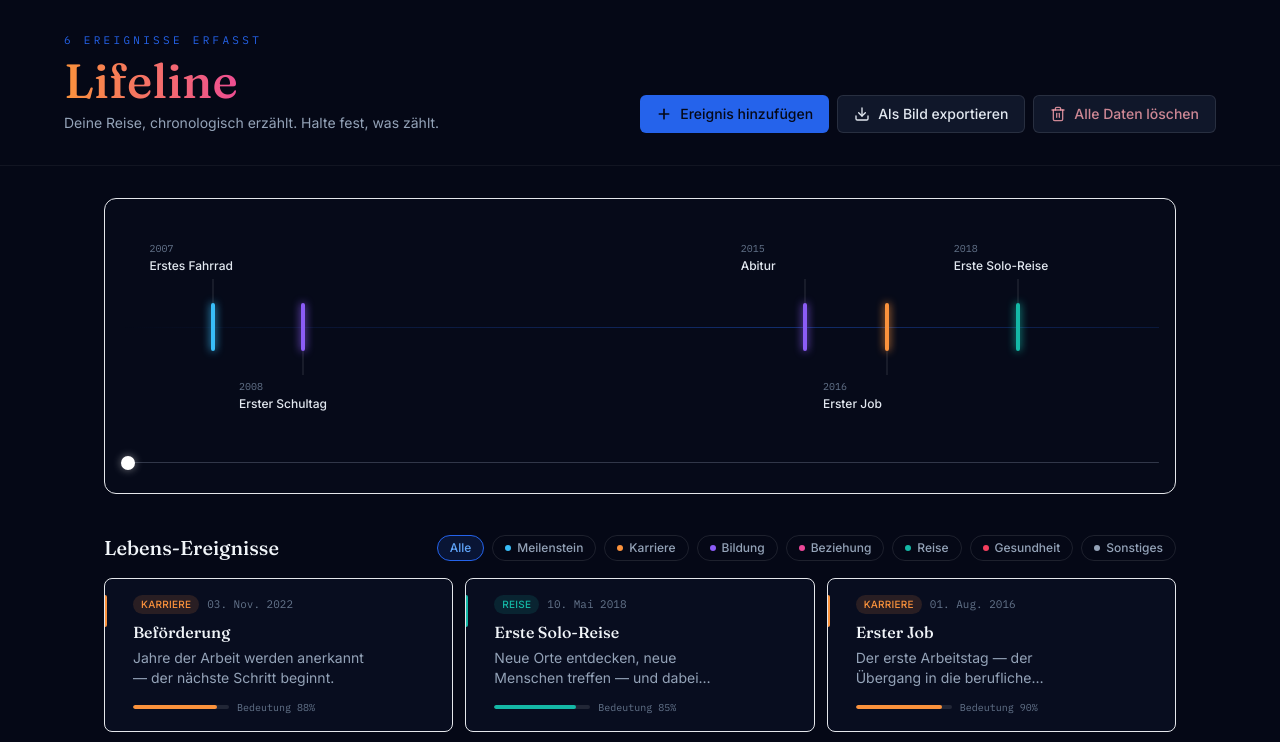
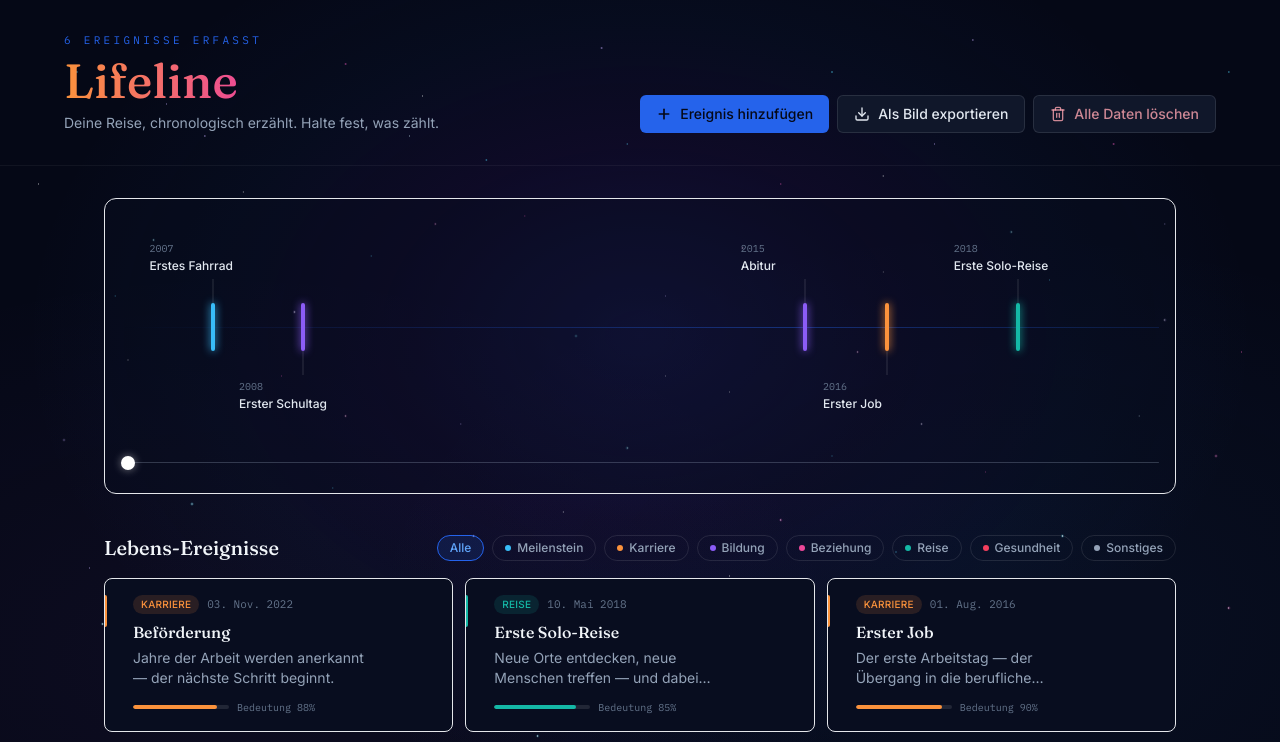
Before and after one commit to ksukh-ux/lifeline-project, a React (Vite) app in the folder frontend/: page / in a window 1280 px wide. Shown: the top 742 px of the page. Built offline with nearby package versions, Linux system fonts and the light colour scheme.

Commit message:
feat(ui): Konstellationshintergrund ergänzen

```diff
--- a/frontend/src/index.css
+++ b/frontend/src/index.css
@@ -66,3 +66,159 @@
     box-shadow: 0 0 8px rgba(255, 255, 255, 0.45);
   }
 }
+
+/* Blau-violetter Lichtschein hinter der Timeline */
+
+body {
+  min-height: 100vh;
+  position: relative;
+  background-color: #050816;
+  background-image:
+    radial-gradient(
+      ellipse at 50% 42%,
+      rgba(79, 70, 229, 0.2) 0%,
+      rgba(91, 33, 182, 0.1) 28%,
+      rgba(37, 99, 235, 0.04) 48%,
+      transparent 68%
+    ),
+    radial-gradient(
+      ellipse at 78% 78%,
+      rgba(59, 130, 246, 0.06),
+      transparent 45%
+    ),
+    radial-gradient(
+      ellipse at 18% 82%,
+      rgba(168, 85, 247, 0.05),
+      transparent 42%
+    );
+  background-attachment: fixed;
+}
+
+/* Viele kleine, unterschiedlich leuchtende Sterne */
+
+body::before {
+  content: "";
+  position: fixed;
+  inset: 0;
+  z-index: 0;
+  pointer-events: none;
+  opacity: 0.9;
+  filter: saturate(1.6);
+
+  background-image:
+    /* Kleine Sterne mit sanftem farbigem Halo */
+    radial-gradient(circle at 6% 9%, #fff 0 0.2px, rgba(125, 211, 252, 0.48) 0.5px, transparent 1.4px),
+    radial-gradient(circle at 16% 17%, #fff 0 0.18px, rgba(196, 181, 253, 0.46) 0.5px, transparent 1.3px),
+    radial-gradient(circle at 27% 8%, #fff 0 0.2px, rgba(244, 114, 182, 0.44) 0.5px, transparent 1.4px),
+    radial-gradient(circle at 38% 20%, #fff 0 0.18px, rgba(125, 211, 252, 0.44) 0.5px, transparent 1.3px),
+    radial-gradient(circle at 47% 6%, #fff 0 0.2px, rgba(196, 181, 253, 0.48) 0.5px, transparent 1.4px),
+    radial-gradient(circle at 56% 16%, #fff 0 0.18px, rgba(244, 114, 182, 0.42) 0.5px, transparent 1.3px),
+    radial-gradient(circle at 65% 9%, #fff 0 0.2px, rgba(125, 211, 252, 0.46) 0.5px, transparent 1.4px),
+    radial-gradient(circle at 76% 5%, #fff 0 0.18px, rgba(196, 181, 253, 0.44) 0.5px, transparent 1.3px),
+    radial-gradient(circle at 87% 18%, #fff 0 0.2px, rgba(244, 114, 182, 0.44) 0.5px, transparent 1.4px),
+    radial-gradient(circle at 96% 9%, #fff 0 0.18px, rgba(125, 211, 252, 0.44) 0.5px, transparent 1.3px),
+
+    radial-gradient(circle at 12% 30%, #fff 0 0.27px, rgba(125, 211, 252, 0.3) 0.75px, transparent 1.9px),
+    radial-gradient(circle at 23% 39%, #fff 0 0.3px, rgba(196, 181, 253, 0.32) 0.8px, transparent 2px),
+    radial-gradient(circle at 34% 28%, #fff 0 0.3px, rgba(244, 114, 182, 0.26) 0.7px, transparent 1.8px),
+    radial-gradient(circle at 45% 42%, #fff 0 0.27px, rgba(125, 211, 252, 0.3) 0.75px, transparent 1.9px),
+    radial-gradient(circle at 58% 31%, #fff 0 0.3px, rgba(196, 181, 253, 0.32) 0.8px, transparent 2px),
+    radial-gradient(circle at 67% 44%, #fff 0 0.3px, rgba(244, 114, 182, 0.26) 0.7px, transparent 1.8px),
+    radial-gradient(circle at 79% 29%, #fff 0 0.27px, rgba(125, 211, 252, 0.3) 0.75px, transparent 1.9px),
+    radial-gradient(circle at 91% 40%, #fff 0 0.3px, rgba(196, 181, 253, 0.32) 0.8px, transparent 2px),
+
+    radial-gradient(circle at 5% 55%, #fff 0 0.3px, rgba(196, 181, 253, 0.26) 0.7px, transparent 1.8px),
+    radial-gradient(circle at 15% 63%, #fff 0 0.3px, rgba(125, 211, 252, 0.32) 0.8px, transparent 2px),
+    radial-gradient(circle at 27% 52%, #fff 0 0.27px, rgba(244, 114, 182, 0.28) 0.75px, transparent 1.9px),
+    radial-gradient(circle at 37% 67%, #fff 0 0.3px, rgba(196, 181, 253, 0.26) 0.7px, transparent 1.8px),
+    radial-gradient(circle at 49% 56%, #fff 0 0.3px, rgba(125, 211, 252, 0.32) 0.8px, transparent 2px),
+    radial-gradient(circle at 61% 65%, #fff 0 0.27px, rgba(244, 114, 182, 0.28) 0.75px, transparent 1.9px),
+    radial-gradient(circle at 72% 53%, #fff 0 0.3px, rgba(196, 181, 253, 0.26) 0.7px, transparent 1.8px),
+    radial-gradient(circle at 83% 67%, #fff 0 0.3px, rgba(125, 211, 252, 0.32) 0.8px, transparent 2px),
+    radial-gradient(circle at 95% 57%, #fff 0 0.27px, rgba(244, 114, 182, 0.28) 0.75px, transparent 1.9px),
+
+    radial-gradient(circle at 8% 78%, #fff 0 0.27px, rgba(125, 211, 252, 0.3) 0.75px, transparent 1.9px),
+    radial-gradient(circle at 19% 88%, #fff 0 0.3px, rgba(196, 181, 253, 0.26) 0.7px, transparent 1.8px),
+    radial-gradient(circle at 30% 75%, #fff 0 0.3px, rgba(244, 114, 182, 0.3) 0.8px, transparent 2px),
+    radial-gradient(circle at 42% 92%, #fff 0 0.27px, rgba(125, 211, 252, 0.3) 0.75px, transparent 1.9px),
+    radial-gradient(circle at 53% 80%, #fff 0 0.3px, rgba(196, 181, 253, 0.26) 0.7px, transparent 1.8px),
+    radial-gradient(circle at 64% 94%, #fff 0 0.3px, rgba(244, 114, 182, 0.3) 0.8px, transparent 2px),
+    radial-gradient(circle at 75% 77%, #fff 0 0.27px, rgba(125, 211, 252, 0.3) 0.75px, transparent 1.9px),
+    radial-gradient(circle at 86% 89%, #fff 0 0.3px, rgba(196, 181, 253, 0.26) 0.7px, transparent 1.8px),
+    radial-gradient(circle at 96% 76%, #fff 0 0.3px, rgba(244, 114, 182, 0.3) 0.8px, transparent 2px),
+
+    /* Sehr feine Hintergrundsterne */
+    radial-gradient(circle at 10% 45%, rgba(255, 255, 255, 0.55) 0 0.25px, transparent 1px),
+    radial-gradient(circle at 32% 17%, rgba(224, 242, 254, 0.55) 0 0.25px, transparent 1px),
+    radial-gradient(circle at 52% 47%, rgba(237, 233, 254, 0.55) 0 0.25px, transparent 1px),
+    radial-gradient(circle at 69% 22%, rgba(255, 255, 255, 0.55) 0 0.25px, transparent 1px),
+    radial-gradient(circle at 89% 52%, rgba(224, 242, 254, 0.55) 0 0.25px, transparent 1px),
+    radial-gradient(circle at 24% 82%, rgba(237, 233, 254, 0.55) 0 0.25px, transparent 1px),
+    radial-gradient(circle at 57% 72%, rgba(255, 255, 255, 0.55) 0 0.25px, transparent 1px),
+    radial-gradient(circle at 92% 96%, rgba(224, 242, 254, 0.55) 0 0.25px, transparent 1px);
+
+  background-repeat: no-repeat;
+}
+
+/* Zusätzliche sehr kleine Sterne zwischen den leuchtenden Sternen */
+
+body::after {
+  content: "";
+  position: fixed;
+  inset: 0;
+  z-index: 0;
+  pointer-events: none;
+  opacity: 0.8;
+  filter: saturate(1.45);
+
+  background-image:
+    radial-gradient(circle at 3% 23%, rgba(255, 255, 255, 0.7) 0 0.25px, transparent 0.9px),
+    radial-gradient(circle at 9% 37%, rgba(125, 211, 252, 0.65) 0 0.25px, transparent 1px),
+    radial-gradient(circle at 13% 13%, rgba(196, 181, 253, 0.65) 0 0.25px, transparent 1px),
+    radial-gradient(circle at 19% 24%, rgba(255, 255, 255, 0.65) 0 0.25px, transparent 0.9px),
+    radial-gradient(circle at 22% 47%, rgba(244, 114, 182, 0.6) 0 0.25px, transparent 1px),
+    radial-gradient(circle at 29% 32%, rgba(125, 211, 252, 0.65) 0 0.25px, transparent 1px),
+    radial-gradient(circle at 33% 12%, rgba(255, 255, 255, 0.7) 0 0.25px, transparent 0.9px),
+    radial-gradient(circle at 36% 53%, rgba(196, 181, 253, 0.65) 0 0.25px, transparent 1px),
+    radial-gradient(circle at 41% 27%, rgba(244, 114, 182, 0.6) 0 0.25px, transparent 1px),
+    radial-gradient(circle at 44% 64%, rgba(255, 255, 255, 0.65) 0 0.25px, transparent 0.9px),
+    radial-gradient(circle at 49% 18%, rgba(125, 211, 252, 0.65) 0 0.25px, transparent 1px),
+    radial-gradient(circle at 52% 37%, rgba(196, 181, 253, 0.65) 0 0.25px, transparent 1px),
+    radial-gradient(circle at 57% 49%, rgba(255, 255, 255, 0.7) 0 0.25px, transparent 0.9px),
+    radial-gradient(circle at 61% 23%, rgba(244, 114, 182, 0.6) 0 0.25px, transparent 1px),
+    radial-gradient(circle at 65% 57%, rgba(125, 211, 252, 0.65) 0 0.25px, transparent 1px),
+    radial-gradient(circle at 69% 34%, rgba(255, 255, 255, 0.65) 0 0.25px, transparent 0.9px),
+    radial-gradient(circle at 73% 18%, rgba(196, 181, 253, 0.65) 0 0.25px, transparent 1px),
+    radial-gradient(circle at 77% 59%, rgba(244, 114, 182, 0.6) 0 0.25px, transparent 1px),
+    radial-gradient(circle at 82% 35%, rgba(125, 211, 252, 0.65) 0 0.25px, transparent 1px),
+    radial-gradient(circle at 86% 14%, rgba(255, 255, 255, 0.7) 0 0.25px, transparent 0.9px),
+    radial-gradient(circle at 91% 28%, rgba(196, 181, 253, 0.65) 0 0.25px, transparent 1px),
+    radial-gradient(circle at 97% 44%, rgba(244, 114, 182, 0.6) 0 0.25px, transparent 1px),
+
+    radial-gradient(circle at 7% 71%, rgba(196, 181, 253, 0.65) 0 0.25px, transparent 1px),
+    radial-gradient(circle at 14% 91%, rgba(255, 255, 255, 0.65) 0 0.25px, transparent 0.9px),
+    radial-gradient(circle at 26% 61%, rgba(125, 211, 252, 0.65) 0 0.25px, transparent 1px),
+    radial-gradient(circle at 35% 83%, rgba(244, 114, 182, 0.6) 0 0.25px, transparent 1px),
+    radial-gradient(circle at 47% 74%, rgba(255, 255, 255, 0.7) 0 0.25px, transparent 0.9px),
+    radial-gradient(circle at 59% 89%, rgba(196, 181, 253, 0.65) 0 0.25px, transparent 1px),
+    radial-gradient(circle at 70% 69%, rgba(125, 211, 252, 0.65) 0 0.25px, transparent 1px),
+    radial-gradient(circle at 79% 82%, rgba(244, 114, 182, 0.6) 0 0.25px, transparent 1px),
+    radial-gradient(circle at 88% 73%, rgba(255, 255, 255, 0.65) 0 0.25px, transparent 0.9px),
+    radial-gradient(circle at 94% 94%, rgba(196, 181, 253, 0.65) 0 0.25px, transparent 1px);
+
+  background-repeat: no-repeat;
+}
+
+/* Die Anwendung bleibt über dem Hintergrund */
+
+#root {
+  position: relative;
+  z-index: 1;
+  min-height: 100vh;
+}
+
+/* Der äußere App-Container lässt den Hintergrund durchscheinen */
+
+#root > div {
+  background-color: transparent !important;
+}
```
